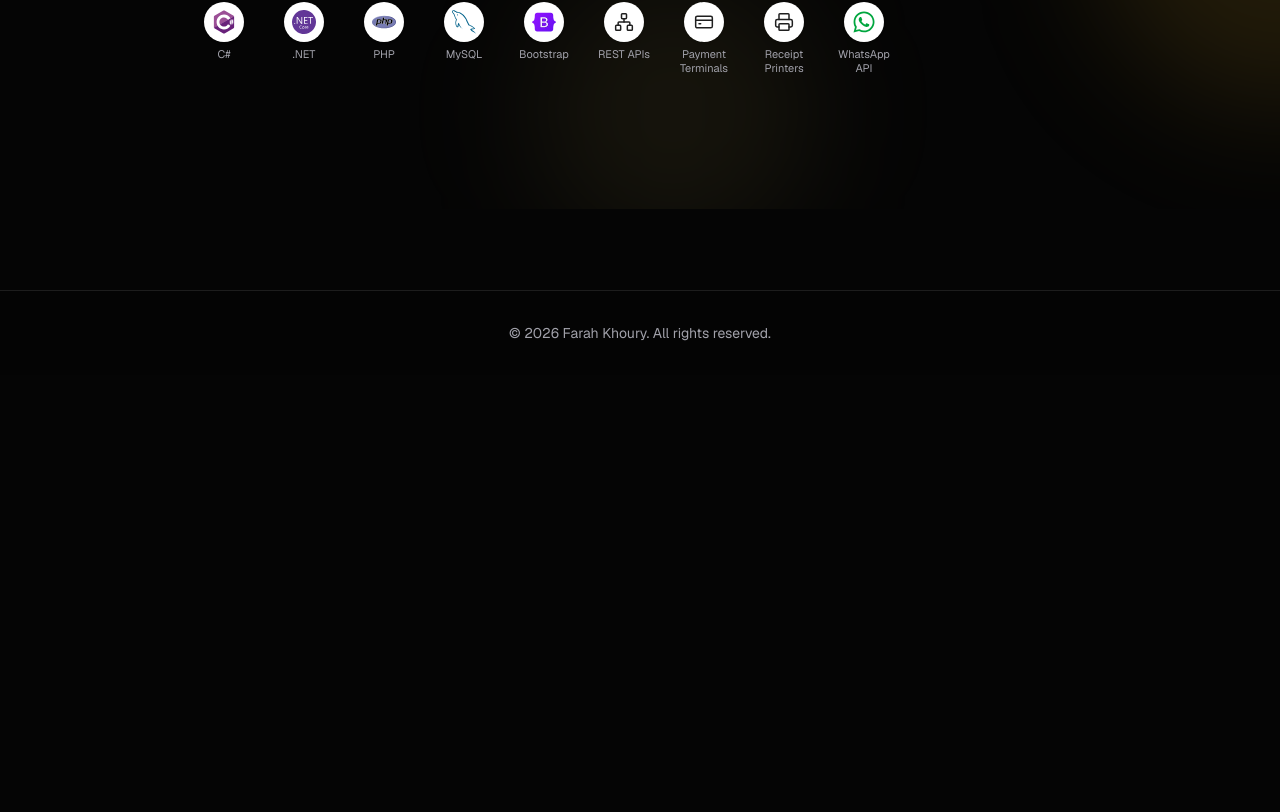
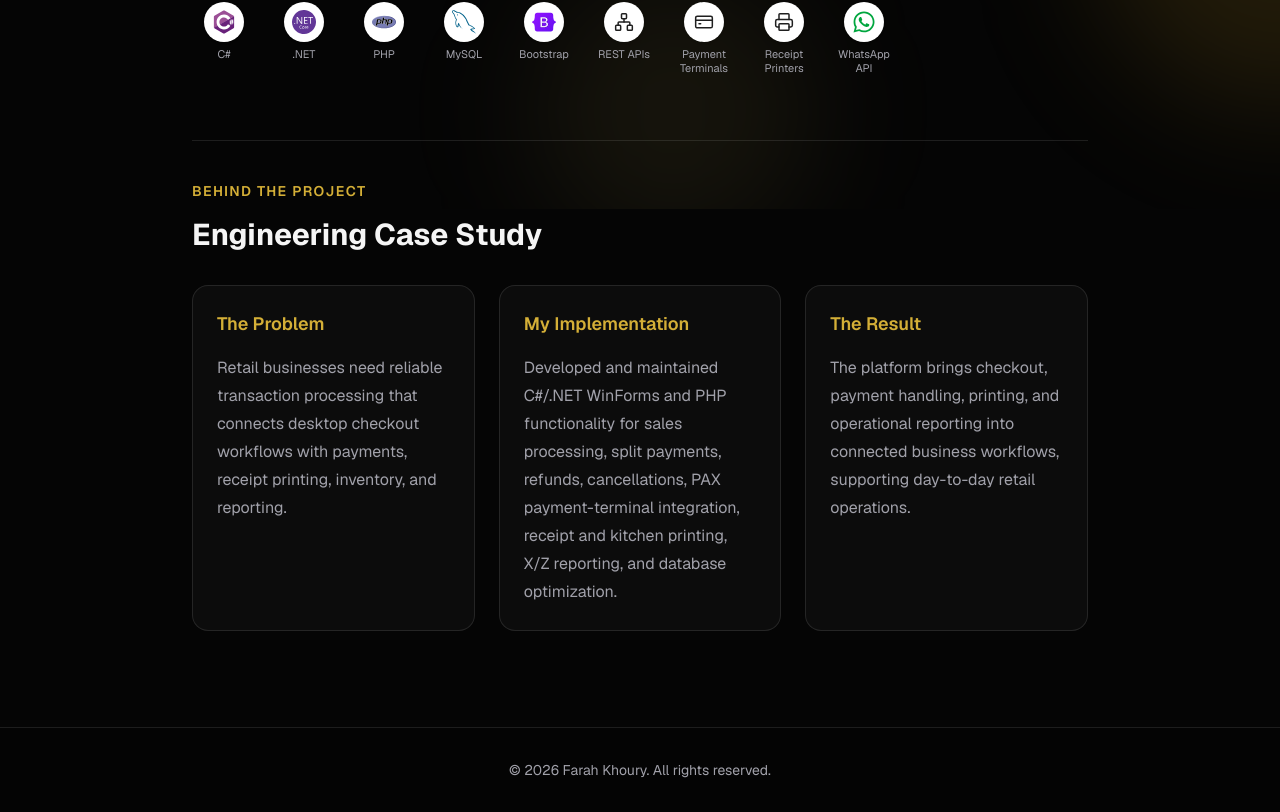
Before and after one commit to farahkh99/farah-portfolio, a Next.js app: page /projects/ctc-cashier in a window 1280 px wide. Shown: the part 591-1403 px from the top of the page. Before the commit the page ends 966 px from the top, so only its background shows below. Built offline with nearby package versions, Linux system fonts and the light colour scheme.

Commit message:
docs: add CTC Cashier engineering case study

```diff
--- a/src/data/projects.ts
+++ b/src/data/projects.ts
@@ -18,6 +18,16 @@ export const projects: Project[] = [
       "Receipt Printers",
       "WhatsApp API",
     ],
+    caseStudy: {
+      problem:
+        "Retail businesses need reliable transaction processing that connects desktop checkout workflows with payments, receipt printing, inventory, and reporting.",
+
+      implementation:
+        "Developed and maintained C#/.NET WinForms and PHP functionality for sales processing, split payments, refunds, cancellations, PAX payment-terminal integration, receipt and kitchen printing, X/Z reporting, and database optimization.",
+
+      result:
+        "The platform brings checkout, payment handling, printing, and operational reporting into connected business workflows, supporting day-to-day retail operations.",
+    },
   },
   {
     id: "dibsy",
```
